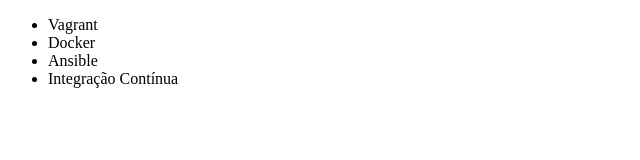
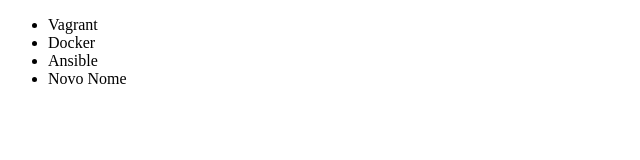
Before and after one commit to brunocobello/alura-git, a plain HTML site: page index.html in a window 1280 px wide. Shown: the full height of the page, 0-640 px from the left. Drawn offline with Linux system fonts and the light colour scheme.

Commit message:
curso alterado

```diff
--- a/index.html
+++ b/index.html
@@ -11,7 +11,7 @@
         <li>Vagrant</li>
         <li>Docker</li>
         <li>Ansible</li>
-        <li>Integração Contínua </li>
+        <li>Novo Nome</li>
     </ul>
 
 </body>
```
